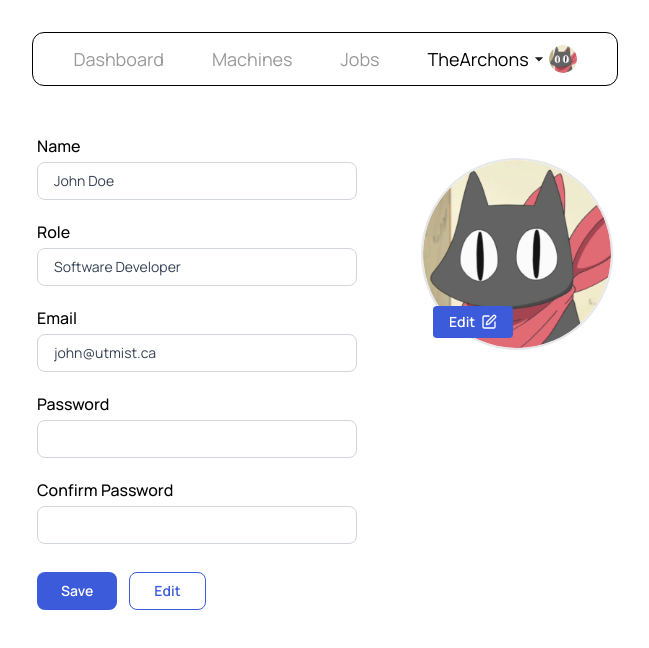
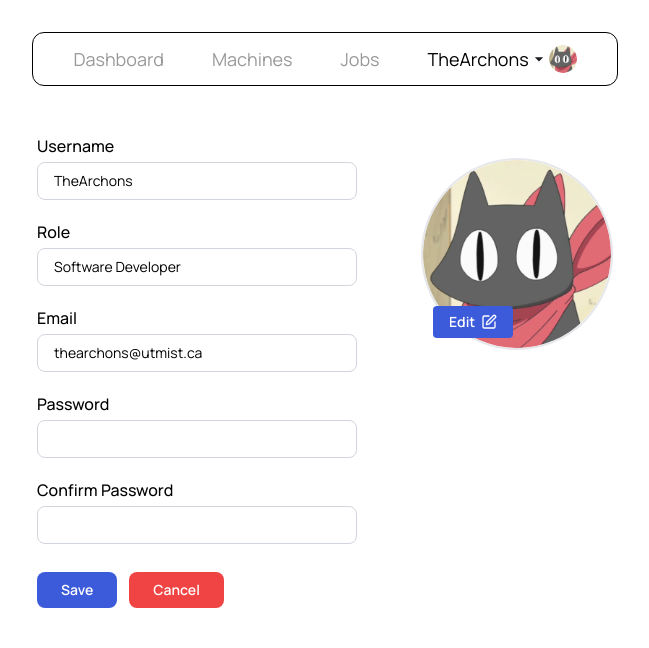
Before and after one commit to UTMIST/Mist, a React (Vite) app in the folder web-interface/: page /profile in a window 1280 px wide. Shown: the top 648 px of the page, without its empty margins (315-964 px from the left). Built offline with nearby package versions, Linux system fonts and the light colour scheme.

Commit message:
Replace edit button with a cancel button

```diff
--- a/web-interface/package.json
+++ b/web-interface/package.json
@@ -23,7 +23,8 @@
     "lucide-react": "^0.545.0",
     "react": "^19.2.0",
     "react-dom": "^19.2.0",
-    "tailwindcss": "^4.1.18"
+    "tailwindcss": "^4.1.18",
+    "use-immer": "^0.11.0"
   },
   "devDependencies": {
     "@tailwindcss/typography": "^0.5.16",
--- a/web-interface/src/routes/profile.tsx
+++ b/web-interface/src/routes/profile.tsx
@@ -1,23 +1,23 @@
 import { createFileRoute } from '@tanstack/react-router'
-import { useState } from 'react'
 import { SquarePen } from 'lucide-react'
 import { getUser } from '#/util.ts'
+import type { User } from '#/util.ts'
+import { useImmer } from 'use-immer'
 
 export const Route = createFileRoute('/profile')({
   component: ProfilePage,
+  loader: getUser,
 })
 
 function ProfileField({
-                        label,
-                        value,
-                        type = 'text',
-                        disabled,
-                        onChange,
-                      }: {
+  label,
+  value,
+  type = 'text',
+  onChange,
+}: {
   label: string
   value: string
   type?: string
-  disabled: boolean
   onChange: (val: string) => void
 }) {
   return (
@@ -26,7 +26,6 @@ function ProfileField({
       <input
         type={type}
         value={value}
-        disabled={disabled}
         onChange={(e) => onChange(e.target.value)}
         className="w-full border border-gray-300 rounded-lg px-4 py-2 text-sm disabled:bg-white disabled:text-gray-700"
       />
@@ -35,19 +34,33 @@ function ProfileField({
 }
 
 function ProfilePage() {
-  const user = getUser()
-  const [editing, setEditing] = useState(false)
-
-  const [name, setName] = useState('John Doe')
-  const [role, setRole] = useState('Software Developer')
-  const [email, setEmail] = useState('john@utmist.ca')
-  const [password, setPassword] = useState('')
-  const [confirmPassword, setConfirmPassword] = useState('')
+  const loaderData = Route.useLoaderData()
+  const [user, setUser] = useImmer({
+    ...loaderData,
+    password: '',
+    confirmPassword: '',
+  })
 
   function handleSave() {
     // TODO: call API to update profile
-    console.log('Save profile:', { name, role, email, password })
-    setEditing(false)
+    console.log('Save profile:', {
+      username: user.username,
+      role: user.role,
+      email: user.email,
+      password: user.password,
+    })
+  }
+
+  function handleCancel() {
+    const confirmCancel = confirm("Are you sure you want to cancel?");
+
+    if (confirmCancel) {
+      setUser({
+        ...loaderData,
+        password: '',
+        confirmPassword: '',
+      });
+    }
   }
 
   return (
@@ -56,37 +69,52 @@ function ProfilePage() {
         {/* Left: form fields */}
         <div className="flex-1 min-w-80 flex flex-col gap-5">
           <ProfileField
-            label="Name"
-            value={name}
-            disabled={!editing}
-            onChange={setName}
+            label="Username"
+            value={user.username}
+            onChange={(username) =>
+              setUser((draft) => {
+                draft.username = username
+              })
+            }
           />
           <ProfileField
             label="Role"
-            value={role}
-            disabled={!editing}
-            onChange={setRole}
+            value={user.role}
+            onChange={(role) =>
+              setUser((draft) => {
+                draft.role = role
+              })
+            }
           />
           <ProfileField
             label="Email"
-            value={email}
+            value={user.email}
             type="email"
-            disabled={!editing}
-            onChange={setEmail}
+            onChange={(email) =>
+              setUser((draft) => {
+                draft.email = email
+              })
+            }
           />
           <ProfileField
             label="Password"
-            value={password}
+            value={user.password}
             type="password"
-            disabled={!editing}
-            onChange={setPassword}
+            onChange={(password) =>
+              setUser((draft) => {
+                draft.password = password
+              })
+            }
           />
           <ProfileField
             label="Confirm Password"
-            value={confirmPassword}
+            value={user.confirmPassword}
             type="password"
-            disabled={!editing}
-            onChange={setConfirmPassword}
+            onChange={(confirmPassword) =>
+              setUser((draft) => {
+                draft.confirmPassword = confirmPassword
+              })
+            }
           />
 
           <div className="flex gap-3 mt-2">
@@ -98,11 +126,11 @@ function ProfilePage() {
               Save
             </button>
             <button
-              onClick={() => setEditing(!editing)}
-              className="px-6 py-2 text-sm font-semibold rounded-lg border hover:opacity-80"
-              style={{ borderColor: '#3C5BDB', color: '#3C5BDB' }}
+              onClick={handleCancel}
+              className="px-6 py-2 text-sm font-semibold rounded-lg text-white hover:opacity-90"
+              style={{ backgroundColor: '#EF4443' }}
             >
-              Edit
+              Cancel
             </button>
           </div>
         </div>
--- a/web-interface/src/util.ts
+++ b/web-interface/src/util.ts
@@ -1,6 +1,8 @@
-type User = {
+export type User = {
   username: string
+  role: string
   profilePicture: string
+  email: string
 }
 
 export function getUser(): User {
@@ -10,6 +12,8 @@ export function getUser(): User {
   const user = {
     username: 'TheArchons',
     profilePicture: '/sample-avatar.png', // real avatars should probably be stored in a bucket
+    role: 'Software Developer',
+    email: 'thearchons@utmist.ca',
   }
 
   return user
```
Also changed, not shown: 1 other file (tests, documents, lock files or other folders).
